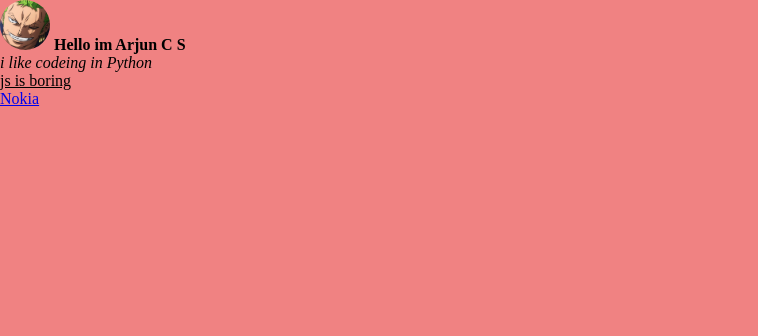
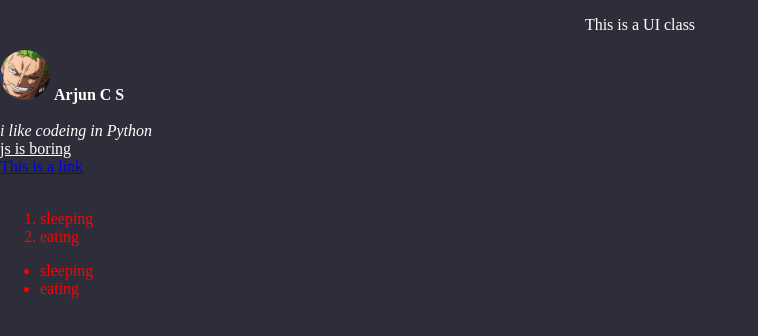
Before and after one commit to Arjun013H/20CYS2022-UID, a plain HTML site: page index.html in a window 1280 px wide. Shown: the whole page, without its empty margins (0-758 px from the left). Drawn offline with Linux system fonts and the light colour scheme; a web font is replaced by a local one.

Commit message:
notes
final changes

```diff
--- a/index.css
+++ b/index.css
@@ -1,13 +1,24 @@
 @import url('https://fonts.googleapis.com/css2?family=BioRhyme+Expanded&family=Fuzzy+Bubbles&family=Oswald&display=swap');
+body{
 
-*{
+    background-color: #2e2e3a;
+    color: white;
+    font-family: 'Fuzzy Bubbles', serif;
     padding: 0;
     margin: 0;
-    background-color: rgb(240, 130, 130);
-    font-family: 'Fuzzy Bubbles', serif;
 }
+
+/*
+.UI{
+    text-align: center
+} */
+
 .image{
     width: 50px;
     height: 50px;
     border-radius: 50%;
 }
+
+.order{
+    color: red;
+}
--- a/index.html
+++ b/index.html
@@ -5,20 +5,47 @@
   <meta http-equiv="X-UA-Compatible" content="IE=edge">
   <meta name="viewport" content="width=device-width, initial-scale=1.0">
   <title>Document</title>
+  <link rel="icon" href="images.icon">
   <link rel="stylesheet" href="index.css">
 </head>
 <body>
 
-  <p>
+  <p class="content">
 
+    <p class="UI" align="center">
+      This is a UI class
+    </p>
     <img src="propic.jpeg"class="image">
-    <b>Hello im Arjun C S</b><br>
+    <b>Arjun C S</b><br><br>
     <i>i like codeing in Python</i><br>
     <u>js is boring</u><br>
-    <a href="https://www.facebook.com"> Nokia</a>
 
 
+    <a href="https://github.com/Arjun013Hp"> This is a link</a><br>
+    <br>
 
+
+    <ol class="order">
+      <li>
+        sleeping
+      </li>
+      <li>
+        eating
+      </li>
+
+    </ol>
+
+    <ul class="order">
+      <li>
+        sleeping
+      </li>
+      <li>
+        eating
+      </li>
+
+    </ul>
+
+    <!--this is a commet -->
 
 
   </p>
```
Also changed, not shown: 1 other file.
